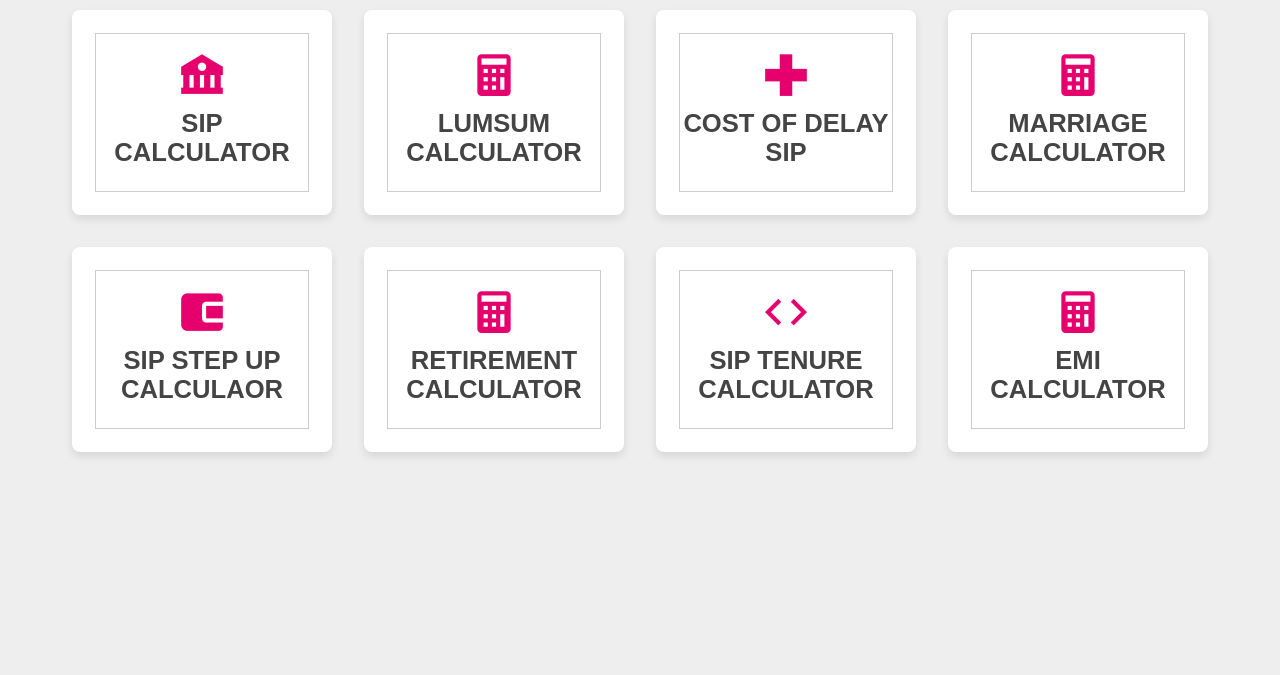
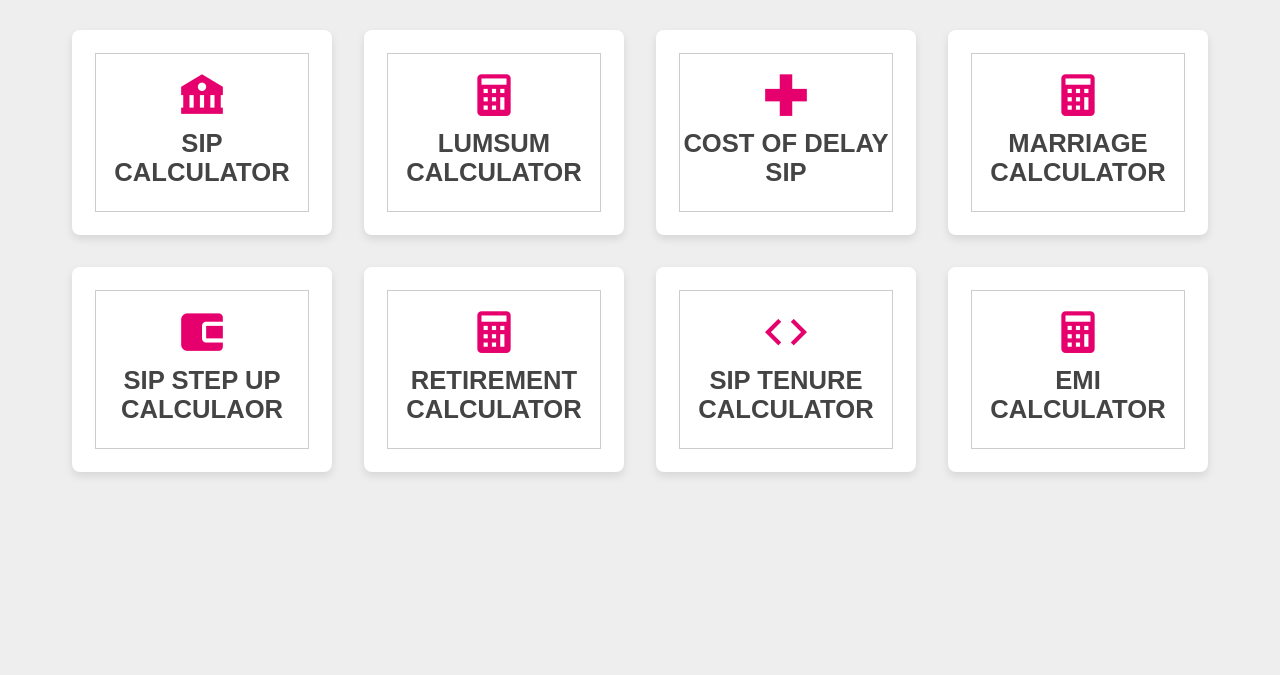
Before and after one commit to Swagnikghosh/biswarpiyo_portfolio, a plain HTML site: page calculator2.html in a window 1280 px wide. Shown: the part 125-800 px from the top of the page. Drawn offline with nearby package versions, Linux system fonts and the light colour scheme.

Commit message:
final commit 2

```diff
--- a/calculator2.html
+++ b/calculator2.html
@@ -12,11 +12,15 @@
    <!-- custom css file link  -->
 
     <link rel="stylesheet" href="style4.css">
-    <link rel="stylesheet" href="style3.css">
+    <!-- <link rel="stylesheet" href="style3.css"> -->
     <link rel="stylesheet" href="cart.css">
    <!-- custom js file link  -->
    <script src="cart.js" defer></script>
-
+    <style>
+        body{
+            margin: 20px;
+        }
+    </style>
 </head>
 <body>
 
```
